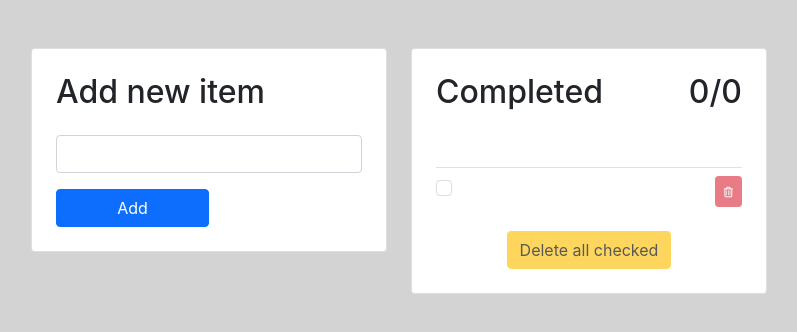
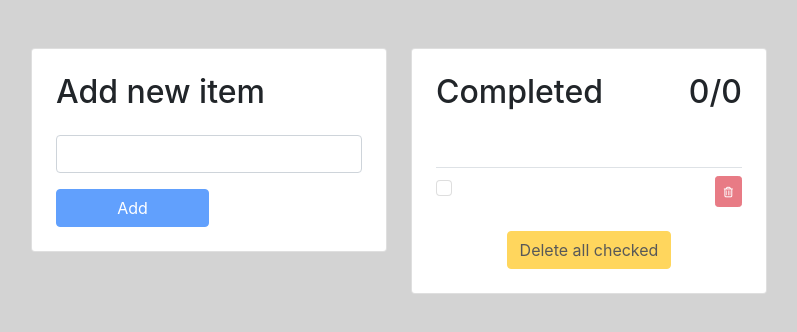
Before and after one commit to SilviuIordache/ReactToDo, a React (Create React App) app: page / in a window 1280 px wide. Shown: the top 332 px of the page, without its empty margins (241-1038 px from the left). Built offline with nearby package versions, Linux system fonts and the light colour scheme.

Commit message:
Prevent empty submissions

```diff
--- a/src/components/AddItemForm/AddItemForm.js
+++ b/src/components/AddItemForm/AddItemForm.js
@@ -24,7 +24,12 @@ export default class AddItemForm extends React.Component {
             />
           </div>
         </label>
-        <input className="mt-3 w-50 btn btn-primary" type="submit" value="Add"/>
+        <input
+          className="mt-3 w-50 btn btn-primary"
+          type="submit"
+          value="Add"
+          disabled={this.props.inputText === ''}
+        />
       </form>
     )
   }
```
